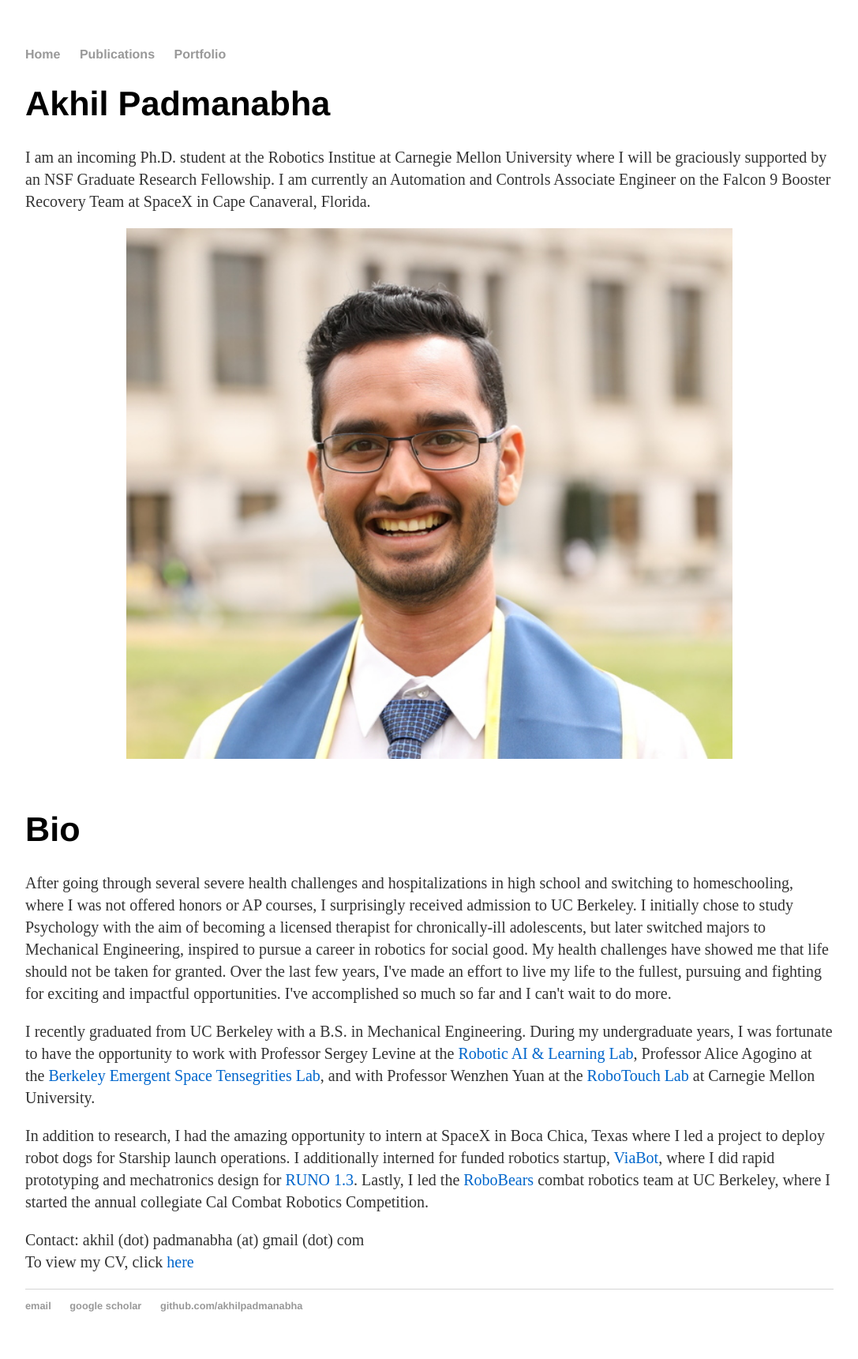
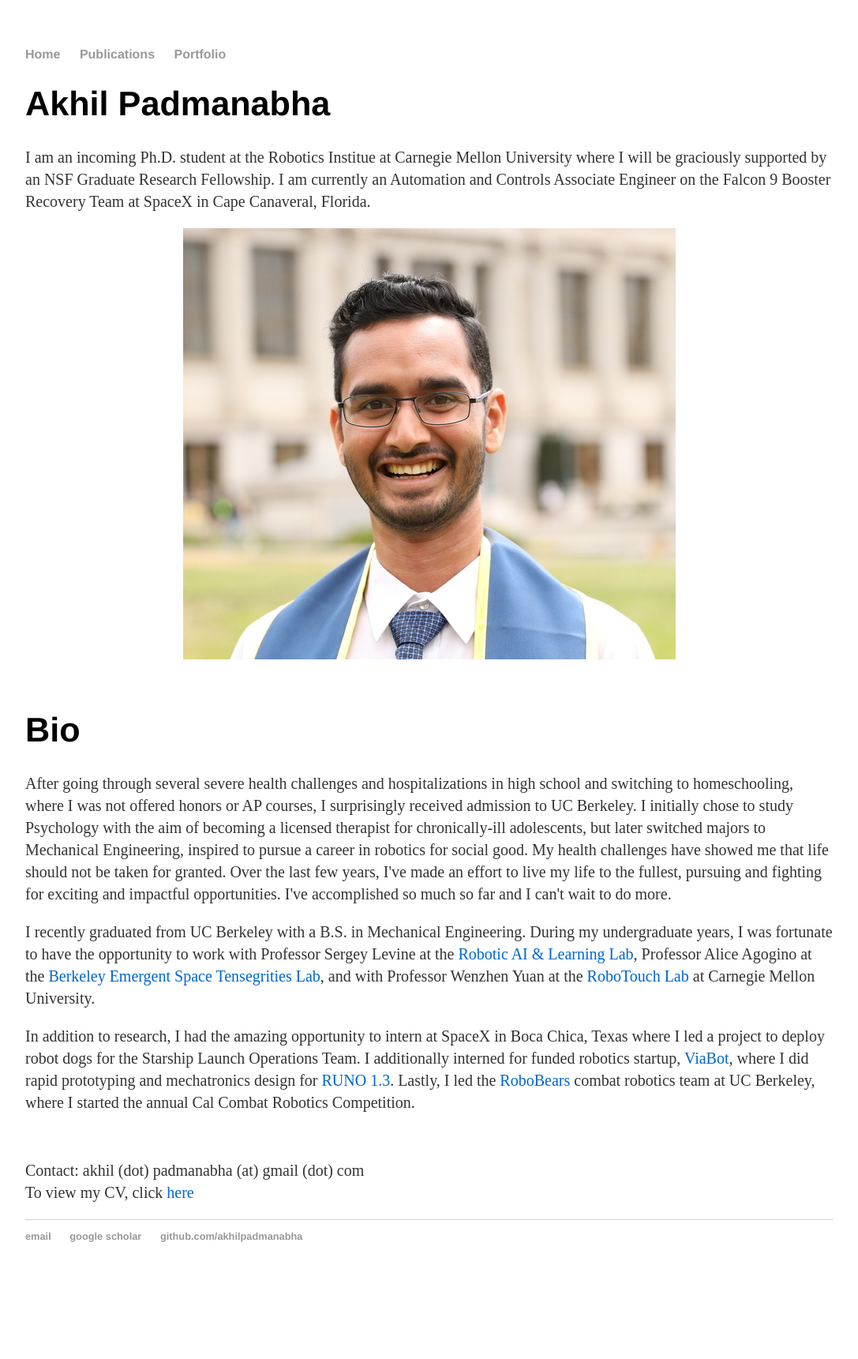
Before and after one commit to akhilpadmanabha/akhilpadmanabha.github.io, a Jekyll site: the page built from index.html, in a window 1280 px wide. Shown: the whole page at 79% size, without its empty margins (96-1183 px from the left). Built offline with Jekyll 4.4.1, drawn with Linux system fonts in a browser that asks for light colours; after the commit the page ends 1633 px from its top, so only the background shows below that.

Commit message:
new image classes

```diff
--- a/css/main.css
+++ b/css/main.css
@@ -19,10 +19,12 @@
 a:hover {
     text-decoration: underline;
 }
+
 h1 {
     font-size: 2.7em;
     font-family:'Helvetica', 'Arial', 'Sans-Serif';
 }
+
 p {
     font-size: 1.25em;
     line-height: 1.4em;
@@ -54,10 +56,16 @@
 
 display: block;
 
-width: 75%;
-
 margin-left: auto;
 
 margin-right: auto;
 
 }
+.img1
+{
+  width: 75%;
+}
+.img2
+{
+  width: 25%
+}
--- a/index.html
+++ b/index.html
@@ -13,7 +13,7 @@
 		</p>
 </div>
 
-<img src="images/portrait.jpeg" class="center" width = "50px" height = "auto"/>
+<img src="images/portrait.jpeg" class="center" class="img2"/>
 
 <BR>
 <BR>
@@ -43,16 +43,17 @@
 <div class="blurb">
 	<p>
 		In addition to research, I had the amazing opportunity
-		to intern at SpaceX in Boca Chica, Texas where I led a project to deploy robot dogs for Starship launch operations.
+		to intern at SpaceX in Boca Chica, Texas where I led a project to deploy robot dogs for the Starship Launch Operations Team.
 		I additionally interned for funded robotics startup,
 		<a href="https://www.viabot.com/" style="color:rgb(0,102,204);">ViaBot</a>, where I did rapid prototyping and mechatronics design for
 	  <a href="https://www.viabot.com/gallery" style="color:rgb(0,102,204);">RUNO 1.3</a>. Lastly, I
 		led the
 		<a href="https://robobears.berkeley.edu/" style="color:rgb(0,102,204);">RoboBears</a>
-	  combat robotics team at UC Berkeley, where I started the annual collegiate Cal Combat Robotics Competition.
+	  combat robotics team at UC Berkeley, where I started the annual Cal Combat Robotics Competition.
 		</p>
 </div>
 
+<BR>
 <div class="blurb">
 	<p>
 		Contact: akhil (dot) padmanabha (at) gmail (dot) com
--- a/publications/index.html
+++ b/publications/index.html
@@ -11,7 +11,7 @@
 <table width="100%" align="center" border="0" columngap="1px" cellspacing="25" cellpadding="1px">
 	<tr>
 		  <g>
-			<td valign="center"><img src="https://raw.githubusercontent.com/akhilpadmanabha/akhilpadmanabha.github.io/master/images/tensegrity2.png" alt=""  height ="auto" max-width = "100%" /></td>
+			<td valign="center"><img src="https://raw.githubusercontent.com/akhilpadmanabha/akhilpadmanabha.github.io/master/images/tensegrity2.png" alt=""  height ="auto" max-width = "100%" class="img1"/></td>
 			<td valign="center">
 				<a href="https://arxiv.org/abs/2106.07838" style="color:rgb(0,102,204);"> <strong>Force-Sensing Tensegrity for Investigating Physical Human-Robot Interaction in Compliant Robotic Systems</strong></a>
 				<BR>Andrew R. Barkan, <b>Akhil Padmanabha</b>, Sala R. Tiemann,
@@ -25,7 +25,7 @@
 				</g>
 	</tr>
     <tr>
-        <td valign="center"><img src="https://raw.githubusercontent.com/akhilpadmanabha/akhilpadmanabha.github.io/master/images/omnitact.jpg" alt="" height = "auto" max-width = "100%" /></td>
+        <td valign="center"><img src="https://raw.githubusercontent.com/akhilpadmanabha/akhilpadmanabha.github.io/master/images/omnitact.jpg" alt="" height = "auto" max-width = "100%" class="img1" /></td>
         <td valign="center">
 					<a href="https://arxiv.org/abs/2003.06965" style="color:rgb(0,102,204);"> <strong>OmniTact: A Multi-Directional High-Resolution Touch Sensor</strong></a>
 					<BR><strong>Akhil Padmanabha</strong>,
```
